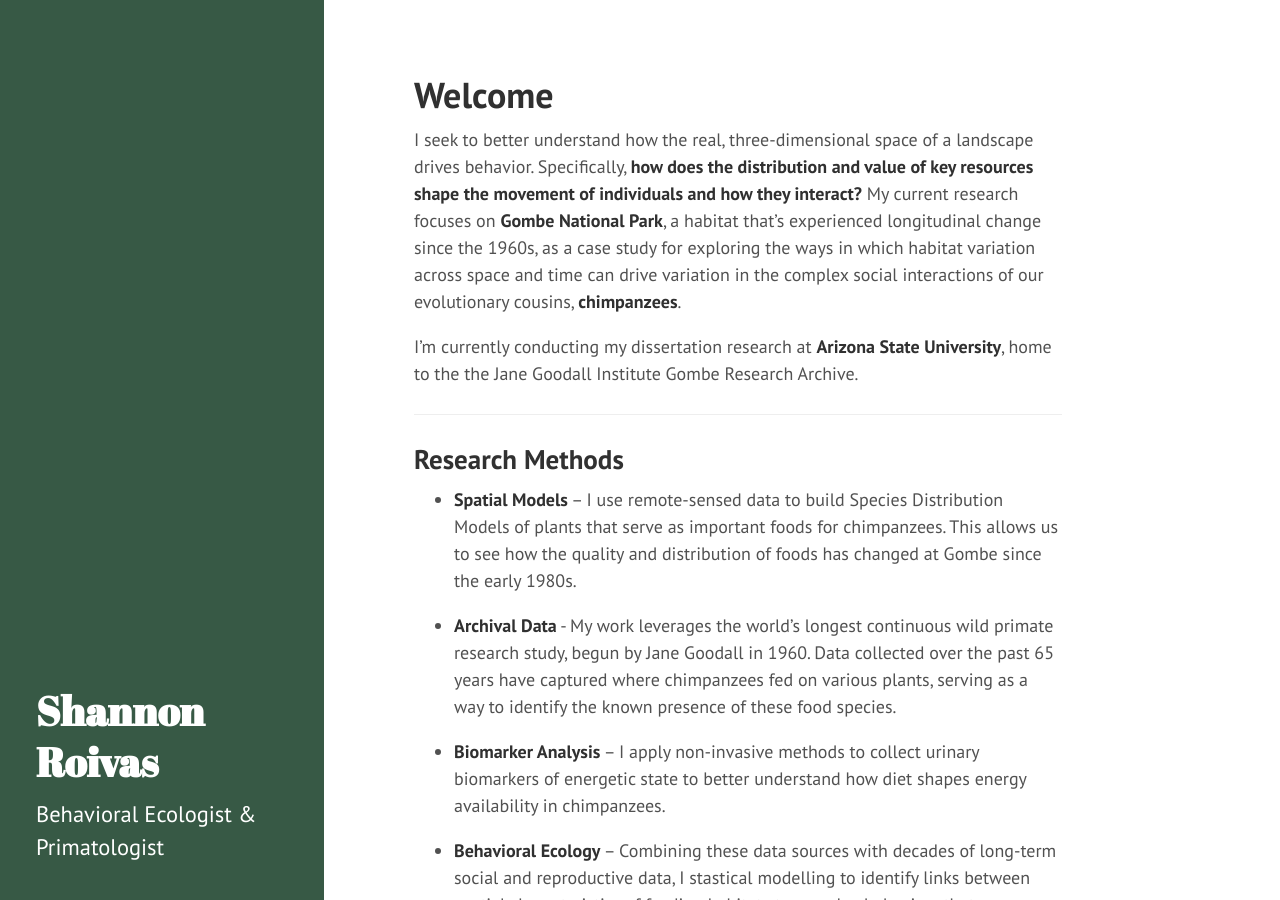
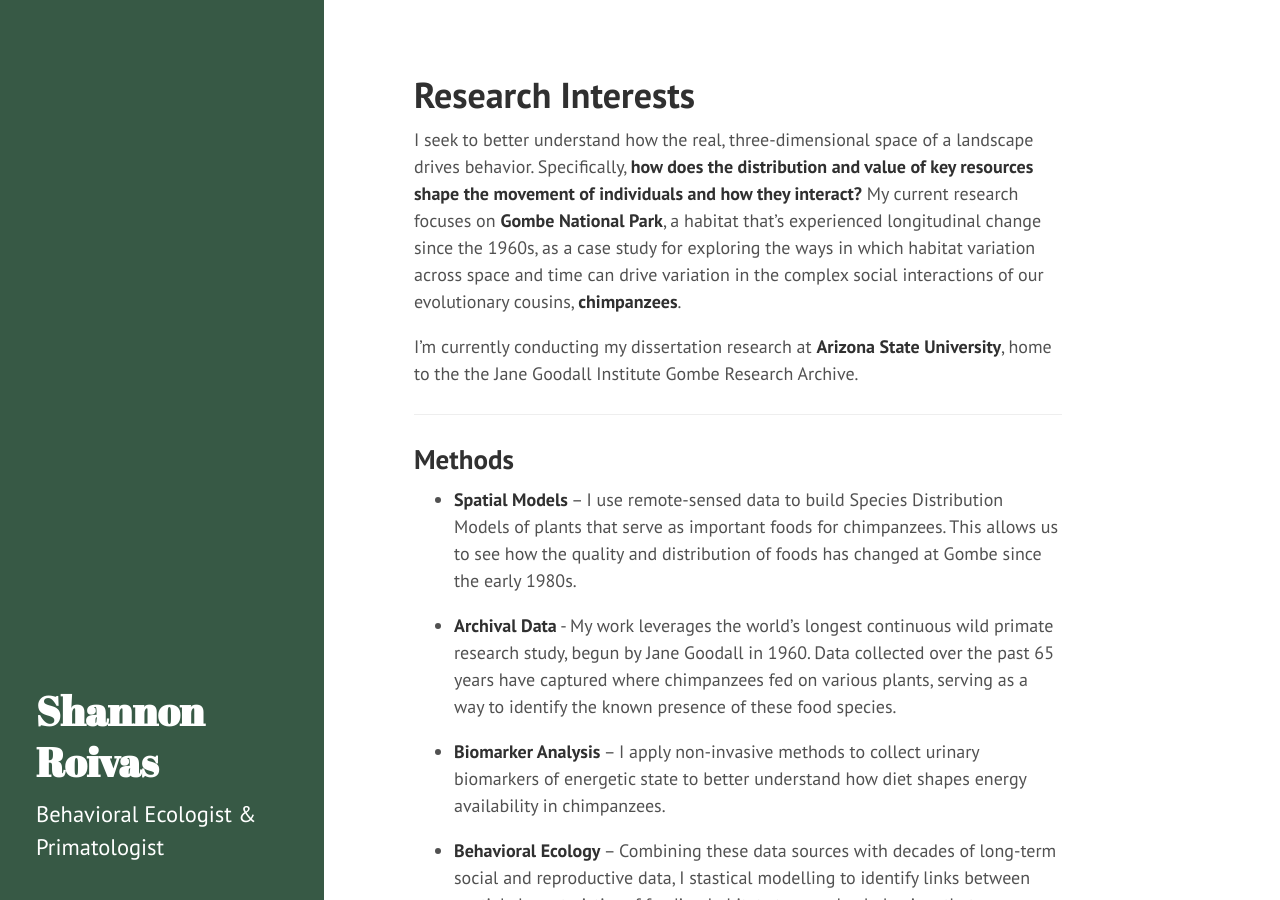
Before and after one commit to shannonroivas/shannonroivas.github.io, a Jekyll site: the page built from index.md, in a window 1280 px wide and 900 px high. Built offline with Jekyll 4.4.1, drawn with Linux system fonts in a browser that asks for light colours.

Commit message:
Update index.md

```diff
--- a/index.md
+++ b/index.md
@@ -1,6 +1,6 @@
 ---
 layout: page
-title: "Welcome"
+title: "Research Interests"
 ---
 
 I seek to better understand how the real, three-dimensional space of a landscape drives behavior. Specifically, **how does the distribution and value of key resources shape the movement of individuals and how they interact?** My current research focuses on **Gombe National Park**, a habitat that's experienced longitudinal change since the 1960s, as a case study for exploring the ways in which habitat variation across space and time can drive variation in the complex social interactions of our evolutionary cousins, **chimpanzees**.
```
Also changed, not shown: other parts of index.md (+1 -1 lines).
